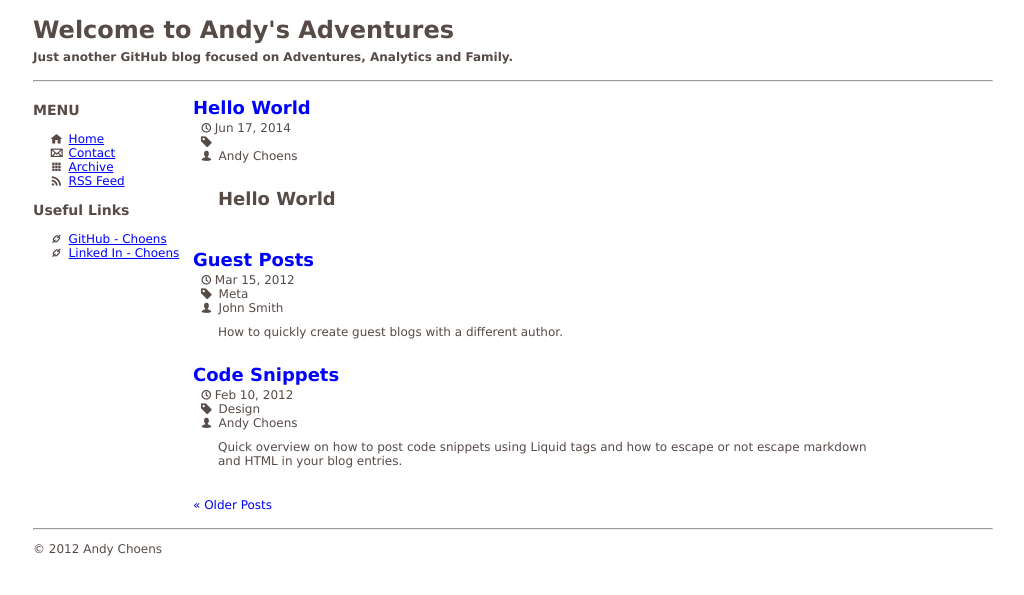
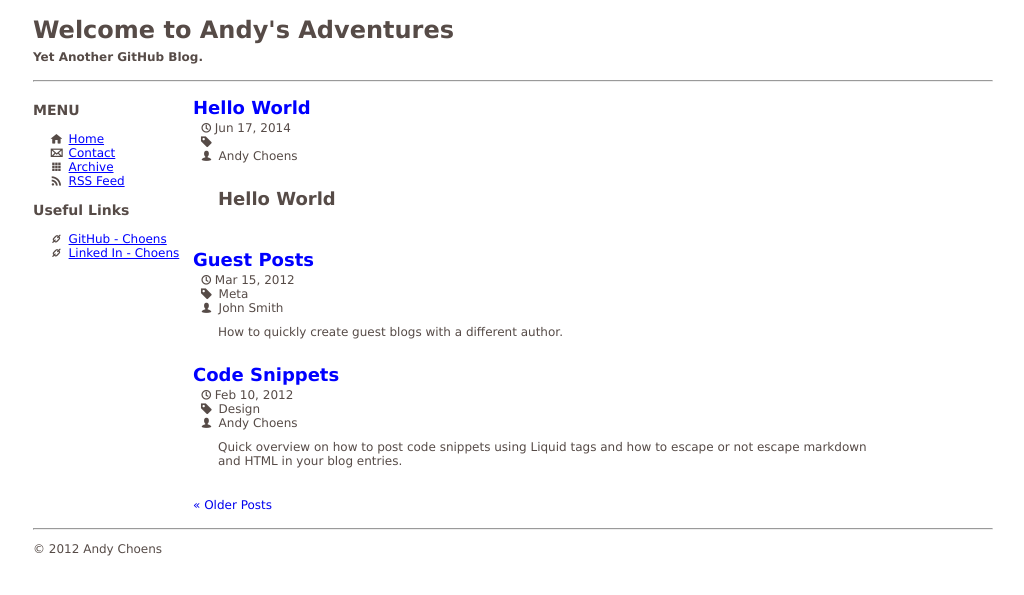
Before and after one commit to Choens/choens.github.io, a Jekyll site: the page built from index.html, in a window 1280 px wide. Shown: the top 595 px of the page, without its empty margins (25-1049 px from the left). Built offline with Jekyll 4.4.1, drawn with Linux system fonts in a browser that asks for light colours; the list of posts is cut into pages by our own code.

Commit message:
Updates Description.

```diff
--- a/_config.yml
+++ b/_config.yml
@@ -1,7 +1,7 @@
 ## Site ========================================================================
 
 name: Andy's Adventures
-description: Just another GitHub blog focused on Adventures, Analytics and Family.
+description: Yet Another GitHub Blog.
 
 
 pages_list:
```
